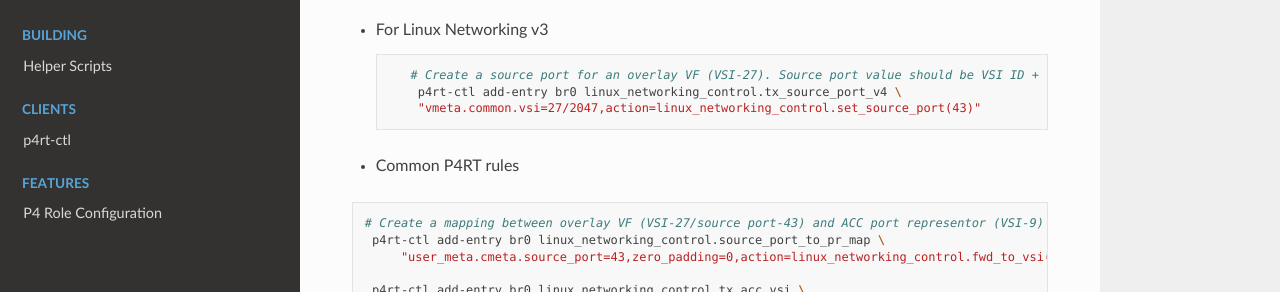
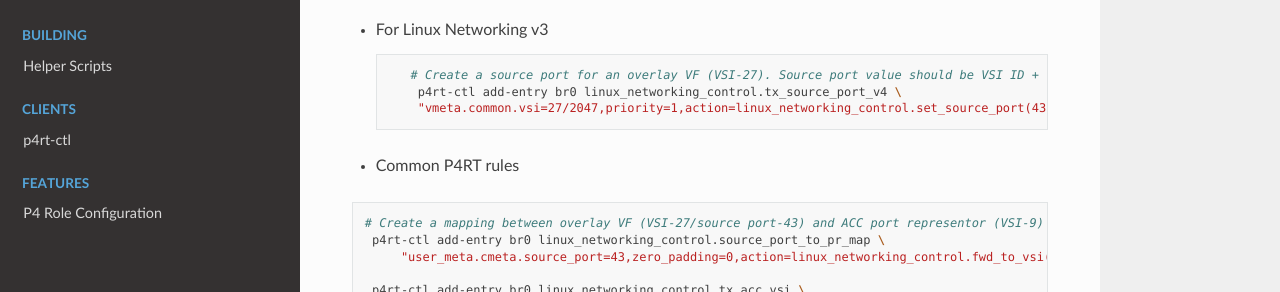
Before and after one commit to ipdk-io/p4cp-userguide, a Sphinx documentation site: the page built from docs/apps/lnw/es2k/es2k-lnw-underlay-lag.md, in a window 1280 px wide and 900 px high, scrolled down 5632 px. Shown: the part 159-451 px from the top of the window. Built offline with Sphinx 7.4.7 and the Read the Docs theme 2.0.0, drawn with Linux system fonts in a browser that asks for light colours; pages that are not in the unit, such as notebooks, are missing from menus; some of the changed text lies outside the part shown.

Commit message:
Update LNWv3 command for tx_source_port_v4 to include the priority (#20)
Signed-off-by: Sabeel Ansari <sabeel.ansari@intel.com>

````diff
--- a/docs/apps/lnw/es2k/es2k-lnw-underlay-lag.md
+++ b/docs/apps/lnw/es2k/es2k-lnw-underlay-lag.md
@@ -250,7 +250,7 @@ Example:
   ```bash
      # Create a source port for an overlay VF (VSI-27). Source port value should be VSI ID + 16.
       p4rt-ctl add-entry br0 linux_networking_control.tx_source_port_v4 \
-      "vmeta.common.vsi=27/2047,action=linux_networking_control.set_source_port(43)"
+      "vmeta.common.vsi=27/2047,priority=1,action=linux_networking_control.set_source_port(43)"
    ```
 
 - Common P4RT rules
@@ -325,7 +325,7 @@ Example:
   ```bash
      # Create a source port for an APF netdev (VSI-24). Source port value should be VSI ID + 16.
       p4rt-ctl add-entry br0 linux_networking_control.tx_source_port_v4 \
-      "vmeta.common.vsi=24/2047,action=linux_networking_control.set_source_port(40)"
+      "vmeta.common.vsi=24/2047,priority=1,action=linux_networking_control.set_source_port(40)"
    ```
 
 - Common P4RT rules
````
Also changed, not shown: docs/apps/lnw/es2k/es2k-lnw-overlay-vms.md (+2 -2 lines), docs/apps/lnw/es2k/es2k-lnw-underlay-ecmp.md (+2 -2 lines), docs/apps/lnw/es2k/es2k-lnw-underlay-frr.md (+2 -2 lines).
